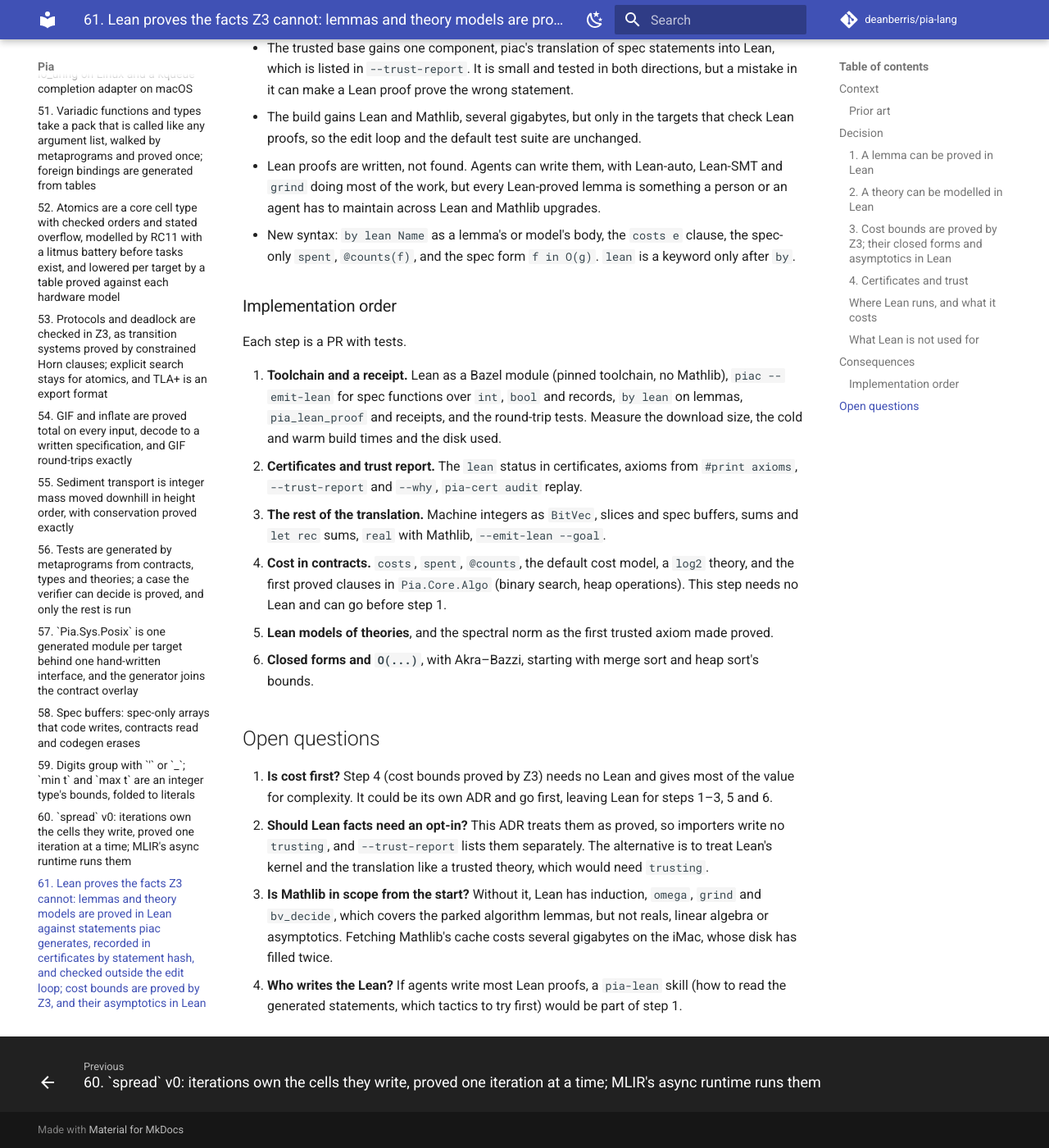
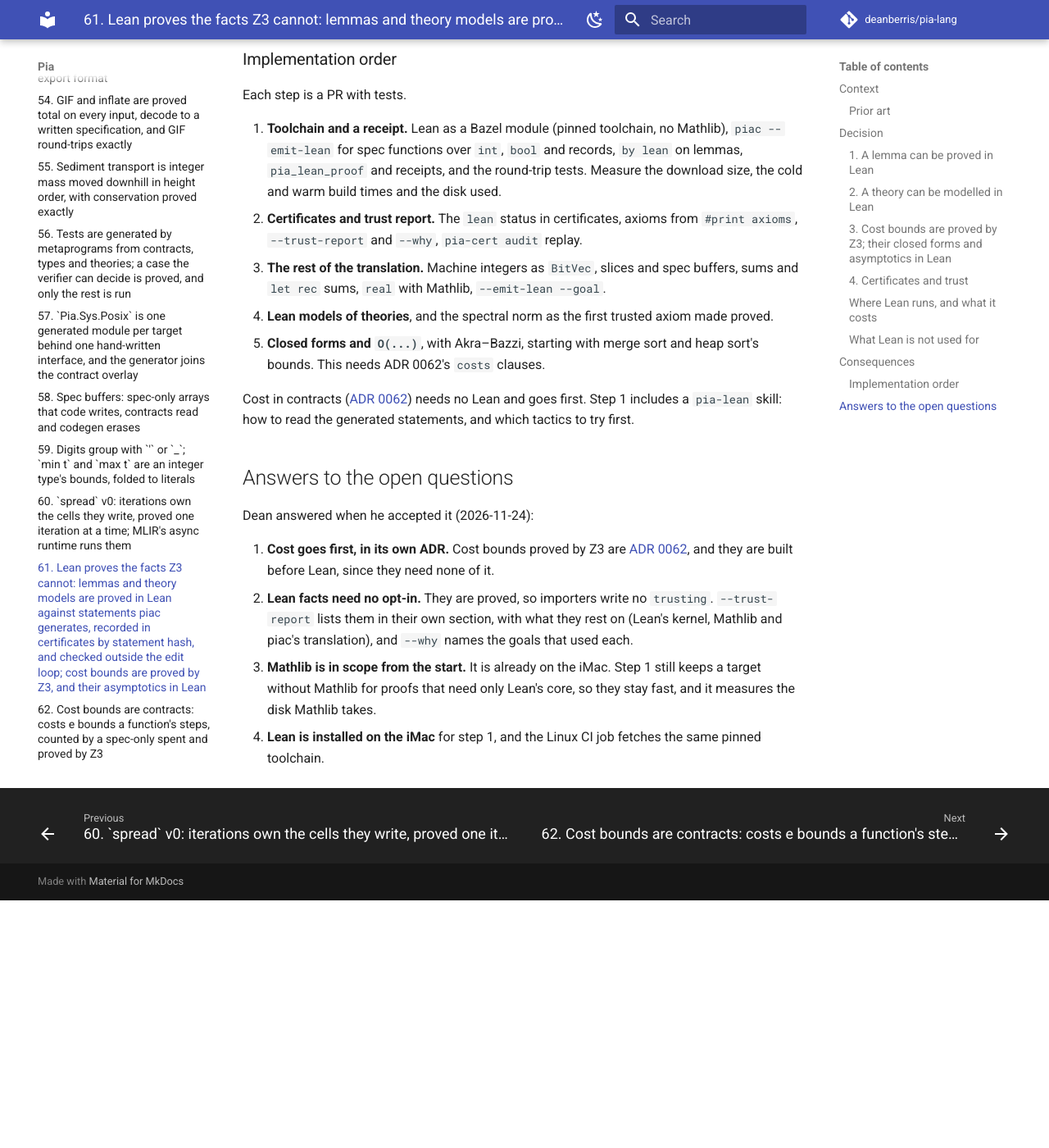
Before and after one commit to deanberris/pia-lang, an MkDocs documentation site: the page built from docs/adr/0061-lean-proved-facts.md, in a window 1280 px wide and 1400 px high, scrolled down 7766 px. Shown: the whole window at 82% size. Built offline with MkDocs 1.6.1 and Material for MkDocs 9.7.7, drawn with Linux system fonts in a browser that asks for light colours; comment, search, counter and statistics services are not loaded; after the commit the page ends 8864 px from its top, so only the background shows below that; some of the changed text lies outside the part shown.

Commit message:
ADR 0061 accepted with Dean's answers; ADR 0062: cost bounds in contracts (Proposed) (#393)
* ADR 0061: Lean proves the facts Z3 cannot, and cost bounds (Proposed)

Lemmas and theory models can be proved in Lean against statements piac
generates; certificates record them by statement hash with the Lean
axioms used; Lean runs only in a separate Bazel target that writes
receipts. Cost bounds are a contract clause proved by Z3, with closed
forms and asymptotics in Lean.

Co-Authored-By: Claude Opus 5.5 <noreply@anthropic.com>
Claude-Session: https://claude.ai/code/session_01SkMSatAPWqBJTT1MdZQAVv

* ADR 0061 accepted with Dean's answers; ADR 0062: cost bounds in contracts (Proposed)

Dean's answers: cost proofs go first in their own ADR, Lean facts need
no trusting, Mathlib is in scope from the start, Lean on the iMac.
ADR 0062 adds a costs clause, a spec-only spent counter and @counts(f),
proved by Z3; ADR 0061 keeps closed forms and asymptotics in Lean.

Co-Authored-By: Claude Opus 5.5 <noreply@anthropic.com>
Claude-Session: https://claude.ai/code/session_01SkMSatAPWqBJTT1MdZQAVv

---------

Co-authored-by: Claude <noreply@anthropic.com>

````diff
--- a/docs/adr/0061-lean-proved-facts.md
+++ b/docs/adr/0061-lean-proved-facts.md
@@ -2,7 +2,7 @@
 
 Date: 2026-11-24
 
-Status: Proposed
+Status: Accepted (2026-11-24, with Dean's answers below; the Z3 half of cost proofs moved to [ADR 0062](0062-cost-bounds-in-contracts.md), which goes first)
 
 ## Context
 
@@ -100,28 +100,14 @@ A theory lemma proved in Lean is proved from the structure's axiom fields only,
 
 Most complexity clauses are exact bounds, not asymptotics, and Z3 can prove exact bounds if cost is part of the contract. So cost comes in two layers.
 
-**Cost in contracts, proved by Z3.** A function may state `costs e`: under its cost model, a run of the function costs at most `e`, where `e` is a spec expression over the parameters. The default cost model counts one unit per loop iteration and per call, and a function's calls cost what their `costs` clauses say. `@counts(f)` counts calls to `f` instead (comparisons, for C++'s clauses). Inside the function, the spec-only value `spent` is the cost so far, so loops bound it with an invariant, and the goal at return is `spent <= e`:
+**Cost in contracts, proved by Z3.** A function states its exact cost with a `costs e` clause, proved by Z3 like any other contract, with the spec-only value `spent` bounded by loop invariants. That design is its own decision, [ADR 0062](0062-cost-bounds-in-contracts.md), and it needs no Lean. This section is only about what Lean adds to it.
 
-```ocaml
-let lower_bound (xs : [u32]) (v : u32) : usize @counts(less)
-  requires sorted xs
-  costs log2 (len xs) + 1
-= let lo : mutable usize = 0 in
-  let hi : mutable usize = len xs in
-  while lo < hi
-    invariant spent + log2 (hi - lo) + 1 <= log2 (len xs) + 1
-  do ... done;
-  lo
-```
-
-`spent` is erased by codegen like any spec value. This is the time-credit and RAML style, and it needs only goals Z3 already proves (linear arithmetic, `log2` from a spec theory with its laws). It is the larger part of the work and comes first.
-
-**Closed forms and asymptotics in Lean.** Some bounds are recurrences: a divide-and-conquer function's `costs` is a recursive spec function `t n = 2 * t (n / 2) + n`, which Z3 can check step by step but cannot solve. Two kinds of lemma about such a `t` are proved in Lean by part 1:
+**Closed forms and asymptotics in Lean.** Some bounds are recurrences: a divide-and-conquer function's `costs` is a recursive spec function `t n = 2 * t (n / 2) + n`, which Z3 can check step by step but cannot solve. Two kinds of lemma about such a `t` are proved in Lean by part 1 of this ADR:
 
 - a **closed form**, `t n <= 2 * n * log2 n + n`, which callers then use in their own `costs` clauses, so Z3 never sees the recurrence;
 - an **asymptotic claim**, written with the spec-only form `t in O(fun n => n * log2 n)`, translated to Mathlib's `IsBigO atTop`. Mathlib's Akra–Bazzi theorem covers most divide-and-conquer recurrences. An asymptotic claim is documentation that is proved: no Pia goal can use it, since contracts are about concrete runs, but the interface publishes it, and the C++ library's complexity clauses become proved facts instead of comments.
 
-Amortised bounds (a `vec` push, union–find) use a potential as a spec function over the data structure's model, as in Charguéraud and Pottier's work: `costs 1 + potential (old v) - potential v`. Z3 proves the per-operation bound, and Lean proves any closed form of the potential that needs induction.
+Amortised bounds (a `vec` push, union–find) use a potential as a spec function over the data structure's model, as in Charguéraud and Pottier's work: `costs 1 + potential (old v) - potential v`. Z3 proves the per-operation bound (ADR 0062), and Lean proves any closed form of the potential that needs induction.
 
 ### 4. Certificates and trust
 
@@ -167,11 +153,11 @@ Lean proofs are checked in the Linux CI job of [ADR 0049](0049-targets-are-theor
 
 - Facts that are trusted today, such as ADR 0036's spectral norm bound, can become proved, and the theory can mean what its names say, not only be consistent.
 - Lemmas that Z3 cannot prove by one-step induction, such as the parked `next_permutation`, have a way forward that does not need more fuel or new solver strategies.
-- Pia gains cost proofs: exact bounds by Z3 for most functions, and closed forms and asymptotic claims in Lean, so the C++ library's complexity clauses become proved.
+- With ADR 0062's exact bounds, Pia gains closed forms and asymptotic claims proved in Lean, so the C++ library's complexity clauses become proved.
 - The trusted base gains one component, piac's translation of spec statements into Lean, which is listed in `--trust-report`. It is small and tested in both directions, but a mistake in it can make a Lean proof prove the wrong statement.
 - The build gains Lean and Mathlib, several gigabytes, but only in the targets that check Lean proofs, so the edit loop and the default test suite are unchanged.
 - Lean proofs are written, not found. Agents can write them, with Lean-auto, Lean-SMT and `grind` doing most of the work, but every Lean-proved lemma is something a person or an agent has to maintain across Lean and Mathlib upgrades.
-- New syntax: `by lean Name` as a lemma's or model's body, the `costs e` clause, the spec-only `spent`, `@counts(f)`, and the spec form `f in O(g)`. `lean` is a keyword only after `by`.
+- New syntax: `by lean Name` as a lemma's or model's body, and the spec form `f in O(g)`. `lean` is a keyword only after `by`.
 
 ### Implementation order
 
@@ -180,13 +166,16 @@ Each step is a PR with tests.
 1. **Toolchain and a receipt.** Lean as a Bazel module (pinned toolchain, no Mathlib), `piac --emit-lean` for spec functions over `int`, `bool` and records, `by lean` on lemmas, `pia_lean_proof` and receipts, and the round-trip tests. Measure the download size, the cold and warm build times and the disk used.
 2. **Certificates and trust report.** The `lean` status in certificates, axioms from `#print axioms`, `--trust-report` and `--why`, `pia-cert audit` replay.
 3. **The rest of the translation.** Machine integers as `BitVec`, slices and spec buffers, sums and `let rec` sums, `real` with Mathlib, `--emit-lean --goal`.
-4. **Cost in contracts.** `costs`, `spent`, `@counts`, the default cost model, a `log2` theory, and the first proved clauses in `Pia.Core.Algo` (binary search, heap operations). This step needs no Lean and can go before step 1.
-5. **Lean models of theories**, and the spectral norm as the first trusted axiom made proved.
-6. **Closed forms and `O(...)`**, with Akra–Bazzi, starting with merge sort and heap sort's bounds.
+4. **Lean models of theories**, and the spectral norm as the first trusted axiom made proved.
+5. **Closed forms and `O(...)`**, with Akra–Bazzi, starting with merge sort and heap sort's bounds. This needs ADR 0062's `costs` clauses.
 
-## Open questions
+Cost in contracts ([ADR 0062](0062-cost-bounds-in-contracts.md)) needs no Lean and goes first. Step 1 includes a `pia-lean` skill: how to read the generated statements, and which tactics to try first.
 
-1. **Is cost first?** Step 4 (cost bounds proved by Z3) needs no Lean and gives most of the value for complexity. It could be its own ADR and go first, leaving Lean for steps 1–3, 5 and 6.
-2. **Should Lean facts need an opt-in?** This ADR treats them as proved, so importers write no `trusting`, and `--trust-report` lists them separately. The alternative is to treat Lean's kernel and the translation like a trusted theory, which would need `trusting`.
-3. **Is Mathlib in scope from the start?** Without it, Lean has induction, `omega`, `grind` and `bv_decide`, which covers the parked algorithm lemmas, but not reals, linear algebra or asymptotics. Fetching Mathlib's cache costs several gigabytes on the iMac, whose disk has filled twice.
-4. **Who writes the Lean?** If agents write most Lean proofs, a `pia-lean` skill (how to read the generated statements, which tactics to try first) would be part of step 1.
+## Answers to the open questions
+
+Dean answered when he accepted it (2026-11-24):
+
+1. **Cost goes first, in its own ADR.** Cost bounds proved by Z3 are [ADR 0062](0062-cost-bounds-in-contracts.md), and they are built before Lean, since they need none of it.
+2. **Lean facts need no opt-in.** They are proved, so importers write no `trusting`. `--trust-report` lists them in their own section, with what they rest on (Lean's kernel, Mathlib and piac's translation), and `--why` names the goals that used each.
+3. **Mathlib is in scope from the start.** It is already on the iMac. Step 1 still keeps a target without Mathlib for proofs that need only Lean's core, so they stay fast, and it measures the disk Mathlib takes.
+4. **Lean is installed on the iMac** for step 1, and the Linux CI job fetches the same pinned toolchain.
--- a/mkdocs.yml
+++ b/mkdocs.yml
@@ -168,3 +168,4 @@ nav:
       - adr/0059-digit-separators-and-type-bounds.md
       - adr/0060-spread-v0-ownership-and-runtime.md
       - adr/0061-lean-proved-facts.md
+      - adr/0062-cost-bounds-in-contracts.md
````
Also changed, not shown: CODEMAP.md (+1 -1 lines), docs/adr/0062-cost-bounds-in-contracts.md (added, +130 -0 lines), docs/adr/README.md (+2 -1 lines).
